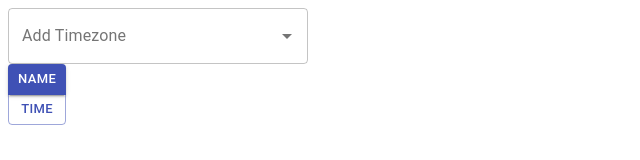
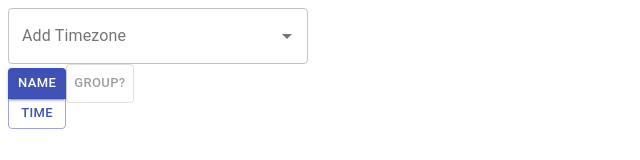
Before and after one commit to ackinc/timepiece, a React app: page / in a window 1280 px wide. Shown: the top 160 px of the page, without its empty margins (0-640 px from the left). Built offline with nearby package versions, Linux system fonts and the light colour scheme; what @vvo/tzdb would draw is missing.

Commit message:
Added group-by functionality

```diff
--- a/src/popup/App.jsx
+++ b/src/popup/App.jsx
@@ -1,6 +1,8 @@
 import { ButtonGroup, Button } from "@material-ui/core";
+import { ToggleButton } from "@material-ui/lab";
 import { utcToZonedTime, format as dateFormat } from "date-fns-tz";
 import { Set as ImmutableSet } from "immutable";
+import { groupBy } from "lodash";
 import React, { useEffect, useState } from "react";
 import AddZoneComponent from "./AddZone";
 import ZoneListComponent from "./ZoneList";
@@ -10,6 +12,7 @@ import { zonesMap } from "../common/zones";
 const AppComponent = () => {
   const [zones, setZones] = useState(new ImmutableSet());
   const [sortBy, setSortBy] = useState("name");
+  const [group, setGroup] = useState(false);
 
   useEffect(() => {
     (async () => {
@@ -19,19 +22,31 @@ const AppComponent = () => {
   }, []);
 
   const now = new Date();
-  const zoneData = zones.map((zone) => ({
-    name: zone,
+  let zoneData = Array.from(zones).map((zone) => ({
+    ...zonesMap[zone],
     time: utcToZonedTime(now, zonesMap[zone].tzName),
   }));
-  const sortedZoneData =
-    sortBy === "name"
-      ? zoneData.sort((a, b) => a.name.localeCompare(b.name))
-      : zoneData.sort((a, b) => {
-          const cmpFormat = "yyyy-MM-dd HH:mm:ss";
-          return dateFormat(a.time, cmpFormat).localeCompare(
-            dateFormat(b.time, cmpFormat)
-          );
-        });
+
+  if (group) {
+    zoneData = groupBy(zoneData, ({ type }) => type);
+
+    const groupOrder = [
+      { key: "city", label: "Cities" },
+      { key: "altname", label: "Timezones (Informal/Abbreviations)" },
+      { key: "timezone", label: "Timezones" },
+    ];
+    zoneData = groupOrder.map(({ key, label }) => ({
+      label: label,
+      zones: sortZoneData(zoneData[key], sortBy),
+    }));
+  } else {
+    zoneData = [
+      {
+        label: undefined, // the ZoneList will render without a header
+        zones: sortZoneData(zoneData, sortBy),
+      },
+    ];
+  }
 
   return (
     <div
@@ -42,7 +57,12 @@ const AppComponent = () => {
       }}
     >
       <AddZoneComponent onAdd={addZone} />
-      <ButtonGroup color="primary" size="small" orientation="vertical">
+      <ButtonGroup
+        className="sort-buttons"
+        color="primary"
+        size="small"
+        orientation="vertical"
+      >
         <Button
           variant={sortBy === "name" ? "contained" : "outlined"}
           onClick={() => setSortBy("name")}
@@ -56,7 +76,22 @@ const AppComponent = () => {
           time
         </Button>
       </ButtonGroup>
-      <ZoneListComponent zones={sortedZoneData} onRemove={removeZone} />
+      <ToggleButton
+        selected={group}
+        onChange={() => setGroup(!group)}
+        value="group"
+        size="small"
+      >
+        Group?
+      </ToggleButton>
+      {zoneData.map(({ label, zones }) => (
+        <ZoneListComponent
+          key={label || "all"} // small hack to prevent React's "missing key"
+          headerLabel={label}
+          zones={zones}
+          onRemove={removeZone}
+        />
+      ))}
     </div>
   );
 
@@ -72,6 +107,17 @@ const AppComponent = () => {
     await storage.set({ selectedZones: Array.from(newZones) });
     setZones(newZones);
   }
+
+  function sortZoneData(zoneData, sortBy = "name") {
+    return sortBy === "name"
+      ? zoneData.sort((a, b) => a.name.localeCompare(b.name))
+      : zoneData.sort((a, b) => {
+          const cmpFormat = "yyyy-MM-dd HH:mm:ss";
+          return dateFormat(a.time, cmpFormat).localeCompare(
+            dateFormat(b.time, cmpFormat)
+          );
+        });
+  }
 };
 
 export default AppComponent;
--- a/src/popup/ZoneList.jsx
+++ b/src/popup/ZoneList.jsx
@@ -2,9 +2,10 @@ import PropTypes from "prop-types";
 import React from "react";
 import ZoneComponent from "./Zone";
 
-function ZoneListComponent({ zones, onRemove }) {
+function ZoneListComponent({ headerLabel, zones, onRemove }) {
   return (
     <div className="zone-list">
+      {headerLabel ? <h2>{headerLabel}</h2> : null}
       {zones.map((zone) => (
         <ZoneComponent key={zone.name} zone={zone} onRemove={onRemove} />
       ))}
@@ -13,6 +14,7 @@ function ZoneListComponent({ zones, onRemove }) {
 }
 
 ZoneListComponent.propTypes = {
+  headerLabel: PropTypes.string,
   zones: PropTypes.arrayOf(
     PropTypes.shape({
       name: PropTypes.string.isRequired,
```
